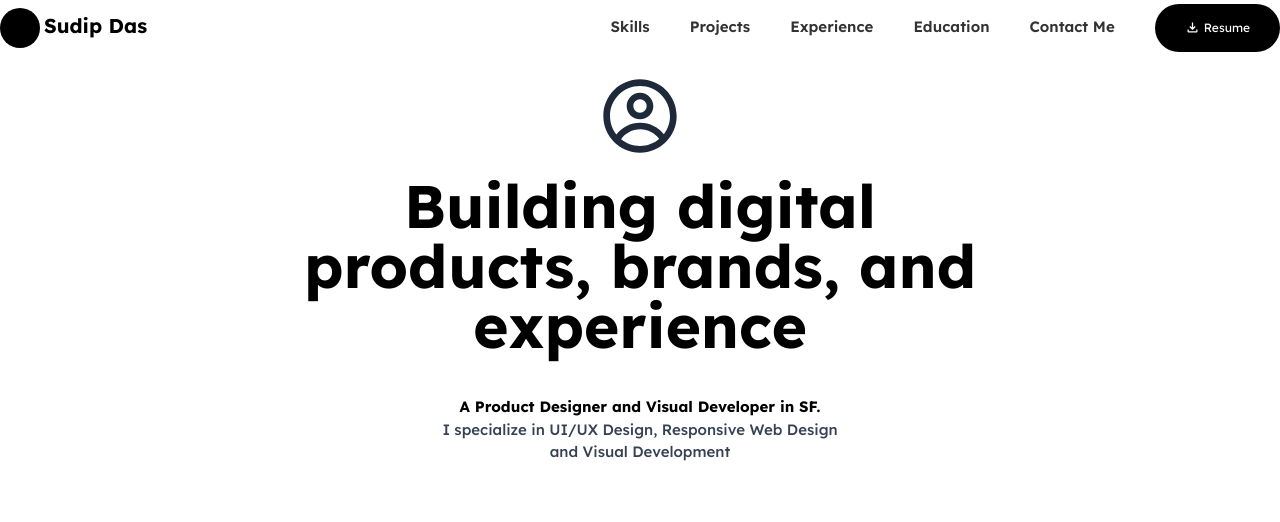
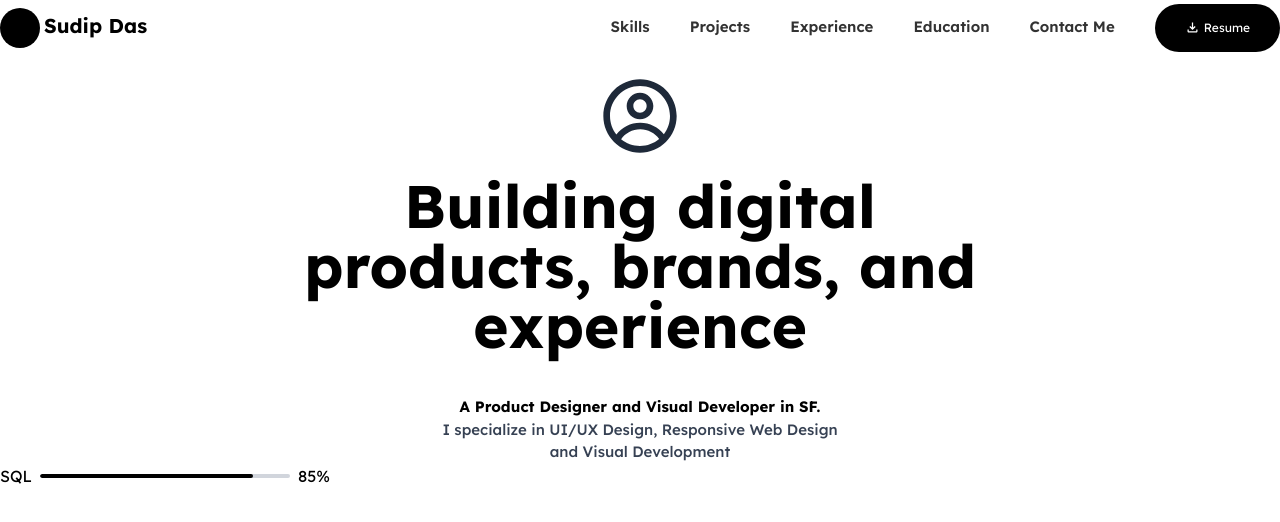
Before and after one commit to the-sudip/Portfolio, a Next.js app: page / in a window 1280 px wide. Shown: the top 522 px of the page. Built offline with nearby package versions, Linux system fonts and the light colour scheme.

Commit message:
Percentage Bar added

```diff
--- /dev/null
+++ b/src/app/_components/PercentageBar.jsx
@@ -0,0 +1,22 @@
+import React from "react";
+
+const PercentageBar = ({ name, percentage }) => {
+    console.log("Percentage called")
+  const value = Number(percentage);
+  const maxLen = 250;
+  const len = maxLen * (value / 100);
+  return (
+    <div className="flex gap-2 items-center">
+      <div className="text-black">{name}</div>
+      <div className={`w-[250px] h-1 rounded-full bg-gray-300 relative overflow-hidden`}>
+        <div
+          className={`rounded-full top-0 left-0 bg-black h-full`}
+          style={{ width: `${value}%` }}
+        ></div>
+      </div>
+      <p className="text-black">{percentage}%</p>
+    </div>
+  );
+};
+
+export default PercentageBar;
--- a/src/app/page.js
+++ b/src/app/page.js
@@ -3,6 +3,7 @@ import Image from "next/image";
 import Button from "./_components/Button";
 import Navbar from "./_components/Navbar";
 import HeroSection from "./_components/HeroSection";
+import PercentageBar from "./_components/PercentageBar";
 
 export default function Home() {
   return (
@@ -10,6 +11,7 @@ export default function Home() {
     <div className="bg-white">
       <Navbar />
       <HeroSection />
+      <PercentageBar name = "SQL" percentage="85" />
     </div>
   );
 }
```
